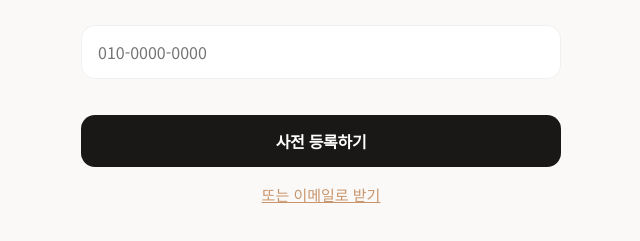
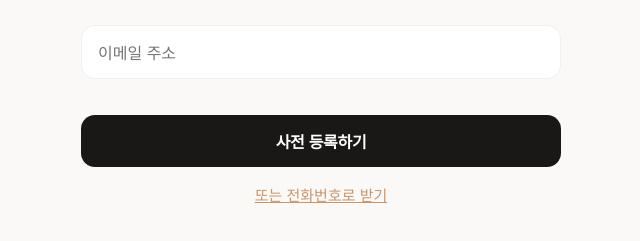
Before and after one commit to ianinsung/daengtalk-landing, a plain HTML site: page daengtalk-v7.html in a window 1280 px wide. Shown: the part 3342-3583 px from the top of the page, 319-959 px from the left. Drawn offline with Linux system fonts and the light colour scheme.

Commit message:
fix: change default input to email for KO landing page
Co-Authored-By: Claude Sonnet 4.6 <noreply@anthropic.com>

```diff
--- a/daengtalk-v7.html
+++ b/daengtalk-v7.html
@@ -1023,16 +1023,16 @@
       <div class="input-wrap" id="input-wrap">
         <input
           id="primary-input"
-          type="tel"
-          placeholder="010-0000-0000"
-          autocomplete="tel"
+          type="email"
+          placeholder="이메일 주소"
+          autocomplete="email"
           class="cta-input"
         />
         <p class="input-error" id="input-error" aria-live="polite"></p>
       </div>
       <button type="submit" class="cta-submit-btn" id="submit-btn">사전 등록하기</button>
       <p class="alt-input-toggle">
-        <a href="#" id="toggle-input-type">또는 이메일로 받기</a>
+        <a href="#" id="toggle-input-type">또는 전화번호로 받기</a>
       </p>
     </form>
   </div>
@@ -1274,7 +1274,7 @@
       const toggleLink = document.getElementById('toggle-input-type');
       const toast      = document.getElementById('toast');
 
-      let inputMode = 'tel'; // 'tel' | 'email'
+      let inputMode = 'email'; // 'tel' | 'email'
 
 
       // 전화번호 자동 하이픈
```
